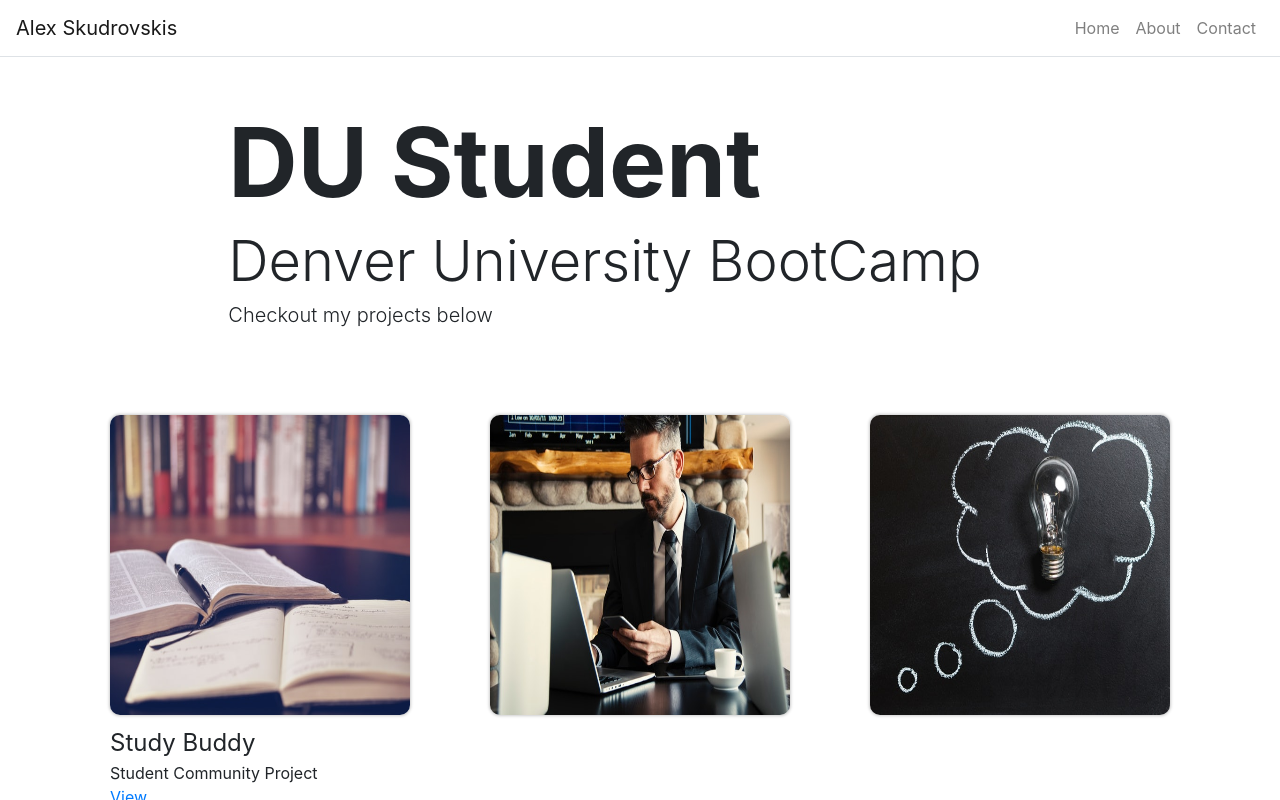
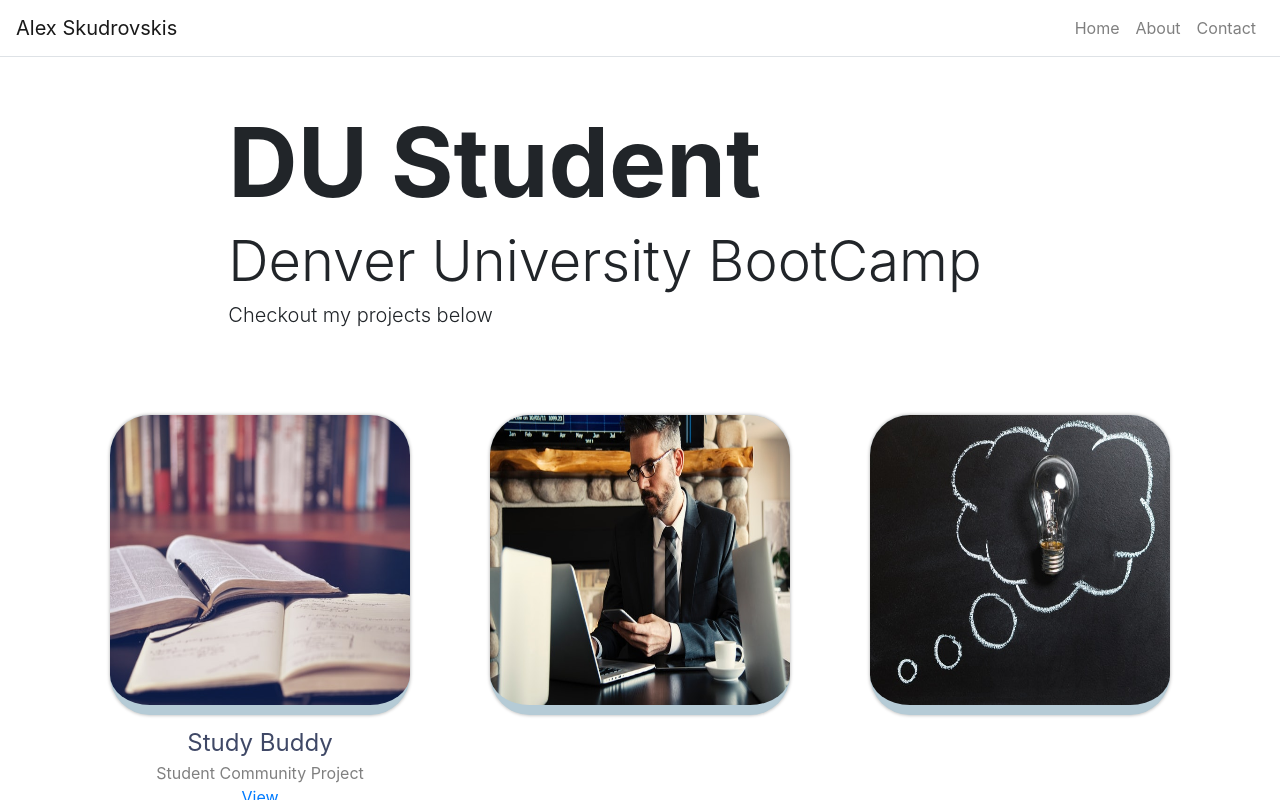
Before and after one commit to alsricha/React_Professional_Portfolio, a React (Create React App) app in the folder alex_portfolio/: page / in a window 1280 px wide. Both pictures are taken after a click on the element 260 px from the left and 565 px from the top of the page. Shown: the top 800 px of the page. Built offline with nearby package versions, Linux system fonts and the light colour scheme.

Commit message:
Additional portfolio updates to cards

```diff
--- a/alex_portfolio/src/components/Carousel.js
+++ b/alex_portfolio/src/components/Carousel.js
@@ -48,7 +48,7 @@
                  {
                     id: 3,
                     title: 'Template Engine',
-                    subTitle: '',
+                    subTitle: 'Comand Line Interface that generates a new ReadMe.md',
                     imgSrc: TemplateEngine,
                     link: 'https://github.com/alsricha/wk10-Template-Engine',
                     selected: false
--- a/alex_portfolio/src/index.css
+++ b/alex_portfolio/src/index.css
@@ -5,6 +5,11 @@
     sans-serif;
   -webkit-font-smoothing: antialiased;
   -moz-osx-font-smoothing: grayscale;
+
+}
+
+html {
+
 }
 
 code {
@@ -12,36 +17,45 @@
     monospace;
 }
 
+/* Project Card Styling */
 .g-card {
   margin: 20px;
 }
 
 
 .prj-card-image {
-  border-radius: 10px;
+  box-shadow: 0px 0px 3px 1px #ccc;
   width: 300px;
   height: 300px;
-  box-shadow: 0px 0px 3px 1px #ccc;
+  background-color:#b5cbd6;
+  border-radius: 40px;
+  padding-bottom: 10px;
 }
 
 
 .prj-card-info {
   margin-top: 10px;
   min-height: 100px;
+  width: 300px;
+  text-align: center
 }
 
 
 .prj-card-title {
   font-size: 24px;
   margin: 0px;
+  color: #3f4866;
 }
 
 
 .prj-card-sub-title {
   font-size: 16px;
   margin: 0px;
+  color: gray;
 }
 
+
+/* Contact Page  Email Message */
 
 .success-msg {
   color: #57A773;
```
Also changed, not shown: alex_portfolio/src/assets/images/background.jpg (added), 1 other file (tests, documents, lock files or other folders).
